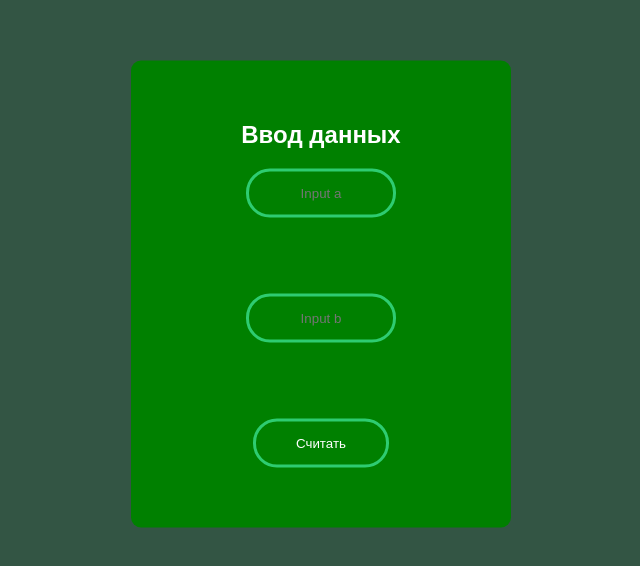
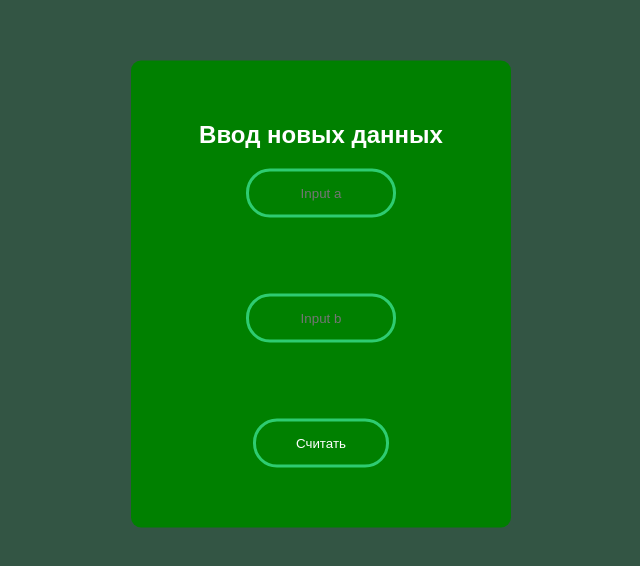
Before and after one commit to idmtest/idmtest.github.io, a plain HTML site: page index.html in a window 1280 px wide. Shown: the part 106-672 px from the top of the page, without its empty margins (319-959 px from the left). Drawn offline with Linux system fonts and the light colour scheme.

Commit message:
Update index.html
new

```diff
--- a/index.html
+++ b/index.html
@@ -6,7 +6,7 @@
   </head>
 
 <form class="box" action="index.html" method="post">
-<h2  align="center"> Ввод данных </h2>
+<h2  align="center"> Ввод новых данных </h2>
 <h>a =</h>
 <input type="text" id="myA" placeholder="Input a">
 <br>
```
